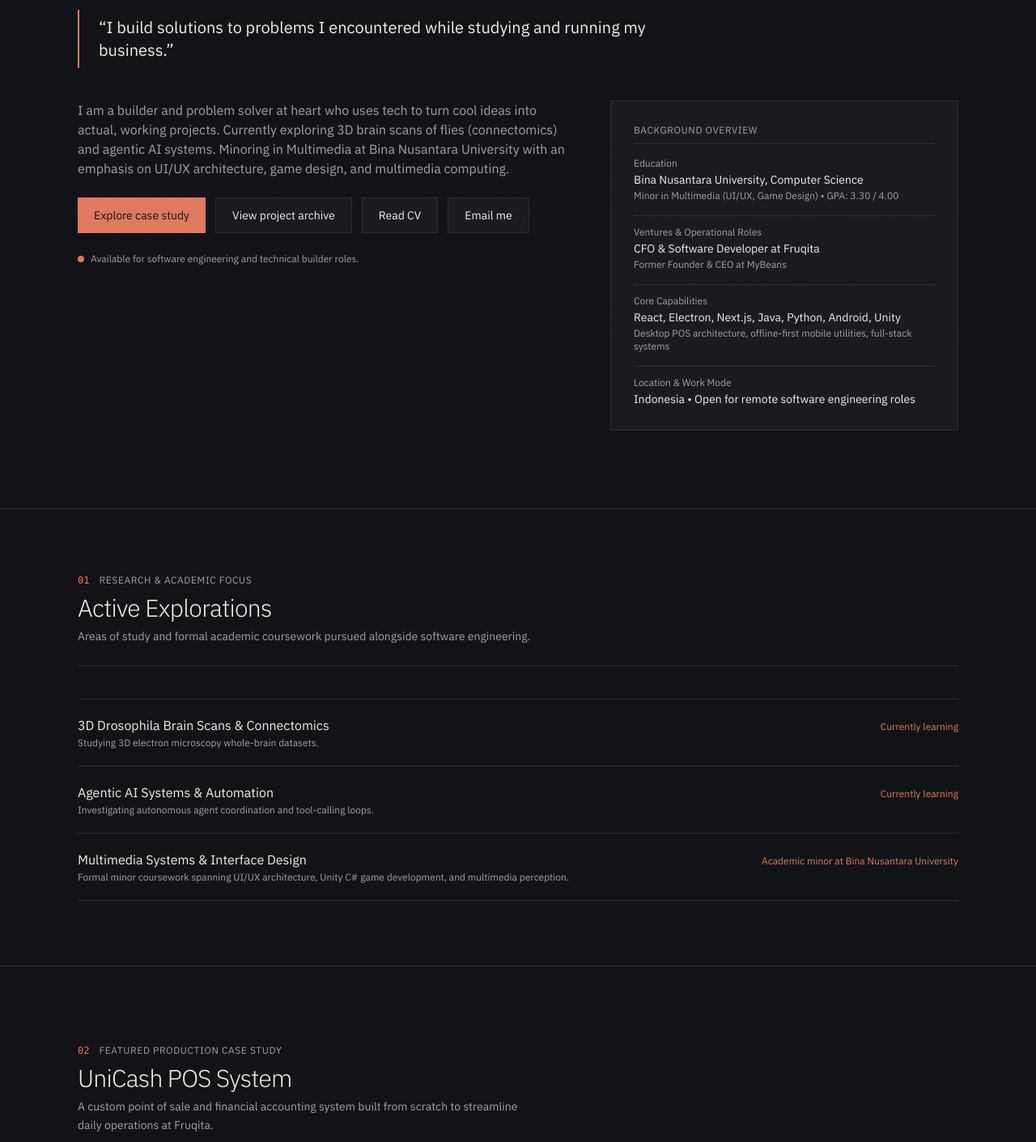
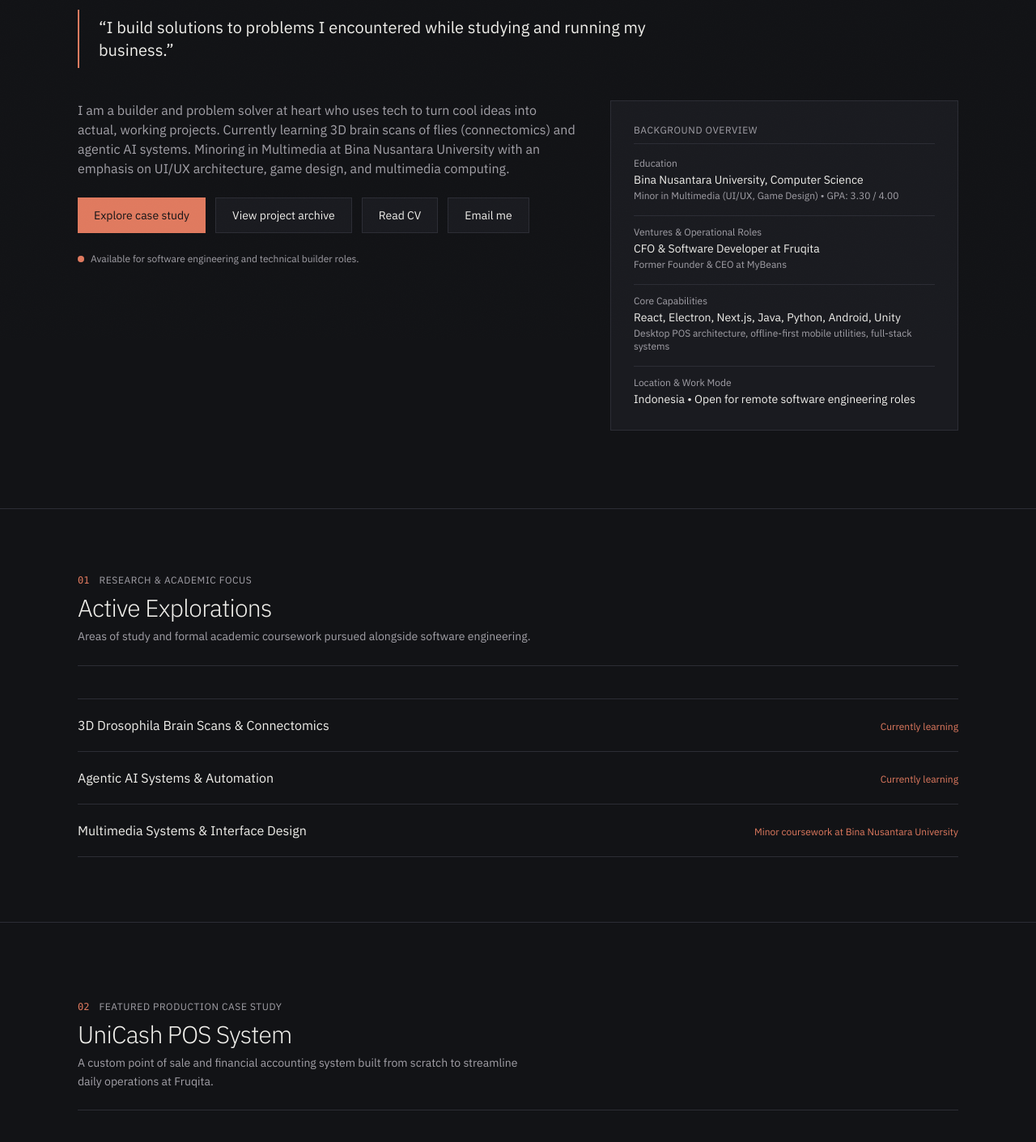
Before and after one commit to DaLonelyCat/portofolio, a Next.js app: page / in a window 1280 px wide. Shown: the part 380-1791 px from the top of the page at 81% size. Built offline with nearby package versions, Linux system fonts and the light colour scheme.

Commit message:
Remove terminal mentions from UI/docs and cut learning notes strictly to status

```diff
--- a/src/components/Footer.tsx
+++ b/src/components/Footer.tsx
@@ -16,17 +16,6 @@ export function Footer() {
           <div className="text-muted/80">
             Typeset in IBM Plex Sans. Deployed via Cloudflare Pages edge.
           </div>
-
-          <div className="flex items-center gap-1.5 text-muted">
-            <span>Terminal:</span>
-            <kbd className="px-1.5 py-0.5 border border-rule bg-surface text-ink text-[11px] font-mono">
-              Ctrl+K
-            </kbd>
-            <span>/</span>
-            <kbd className="px-1.5 py-0.5 border border-rule bg-surface text-ink text-[11px] font-mono">
-              ⌘K
-            </kbd>
-          </div>
         </div>
       </div>
     </footer>
--- a/src/components/Learning.tsx
+++ b/src/components/Learning.tsx
@@ -8,17 +8,14 @@ export function Learning() {
     {
       title: "3D Drosophila Brain Scans & Connectomics",
       status: "Currently learning",
-      note: "Studying 3D electron microscopy whole-brain datasets.",
     },
     {
       title: "Agentic AI Systems & Automation",
       status: "Currently learning",
-      note: "Investigating autonomous agent coordination and tool-calling loops.",
     },
     {
       title: "Multimedia Systems & Interface Design",
-      status: "Academic minor at Bina Nusantara University",
-      note: "Formal minor coursework spanning UI/UX architecture, Unity C# game development, and multimedia perception.",
+      status: "Minor coursework at Bina Nusantara University",
     },
   ];
 
@@ -38,14 +35,9 @@ export function Learning() {
               key={idx}
               className="py-5 flex flex-col sm:flex-row sm:items-baseline justify-between gap-2"
             >
-              <div>
-                <h4 className="text-base font-normal text-ink">
-                  {item.title}
-                </h4>
-                <p className="text-xs text-muted mt-0.5">
-                  {item.note}
-                </p>
-              </div>
+              <h4 className="text-base font-normal text-ink">
+                {item.title}
+              </h4>
               <span className="text-xs text-accent font-normal shrink-0">
                 {item.status}
               </span>
--- a/src/data/portfolio.ts
+++ b/src/data/portfolio.ts
@@ -5,7 +5,7 @@ export const portfolioData: PortfolioData = {
     name: "Christian Emanuel Ikajaya",
     role: "Software Engineer & Builder",
     tagline: "I build solutions to problems I encountered while studying and running my business.",
-    bio: "I am a builder and problem solver at heart who uses tech to turn cool ideas into actual, working projects. Currently exploring 3D brain scans of flies (connectomics) and agentic AI systems. Minoring in Multimedia at Bina Nusantara University with an emphasis on UI/UX architecture, game design, and multimedia computing.",
+    bio: "I am a builder and problem solver at heart who uses tech to turn cool ideas into actual, working projects. Currently learning 3D brain scans of flies (connectomics) and agentic AI systems. Minoring in Multimedia at Bina Nusantara University with an emphasis on UI/UX architecture, game design, and multimedia computing.",
     philosophy: "I build solutions to problems I encountered while studying and running my business.",
     location: "Indonesia (Bina Nusantara University, Open for Remote)",
     status: "Available for software engineering and builder roles",
```
Also changed, not shown: 2 other files (tests, documents, lock files or other folders).
